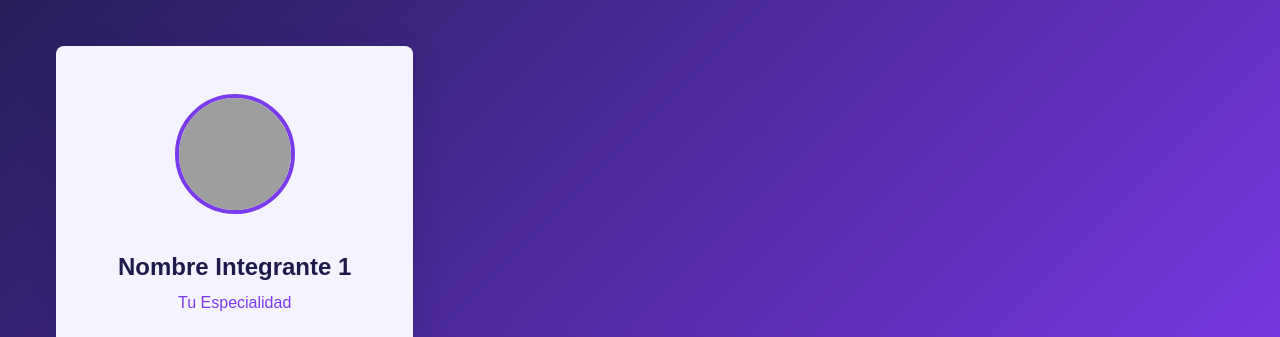
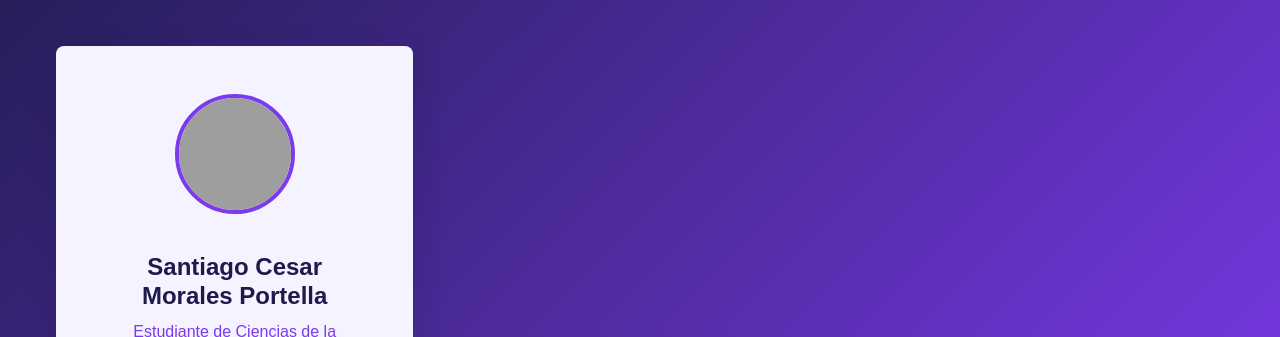
Before and after one commit to Santiago1w2/Hackaton_0.2, a plain HTML site: page index.html in a window 1280 px wide. Shown: the part 1445-1782 px from the top of the page. Drawn offline with Linux system fonts and the light colour scheme; grey boxes are pictures that could not be loaded.

Commit message:
Version 1.1 Santiago: Se sobre escribio el archivo index.html con los datos del integrante

```diff
--- a/index.html
+++ b/index.html
@@ -137,26 +137,26 @@
                   <!-- Aquí tu foto de perfil (URL de GitHub u otra imagen) -->
                   <img
                     src="https://picsum.photos/300/300?random=1"
-                    alt="Nombre Integrante 1"
+                    alt="Santiago Cesar Morales Portella"
                     class="team-card__photo"
                   />
                 </div>
                 <div class="team-card__content">
                   <!-- Aquí tu nombre completo -->
-                  <h3 class="team-card__name">Nombre Integrante 1</h3>
+                  <h3 class="team-card__name">Santiago Cesar Morales Portella</h3>
                   <!-- Aquí tu especialidad o rol -->
-                  <p class="team-card__role">Tu Especialidad</p>
+                  <p class="team-card__role">Estudiante de Ciencias de la Computación en UTEC</p>
                   <div class="team-card__social">
                     <!-- Reemplaza # con tu URL de GitHub -->
                     <a
-                      href="#"
+                      href="https://github.com/Santiago1w2"
                       class="team-card__social-link team-card__social-link--github"
                     >
                       <i class="fab fa-github"></i>
                     </a>
                     <!-- Reemplaza # con tu URL de LinkedIn -->
                     <a
-                      href="#"
+                      href="https://www.linkedin.com/in/santiago-cesar-morales-portella-651314368/"
                       class="team-card__social-link team-card__social-link--linkedin"
                     >
                       <i class="fab fa-linkedin"></i>
```
